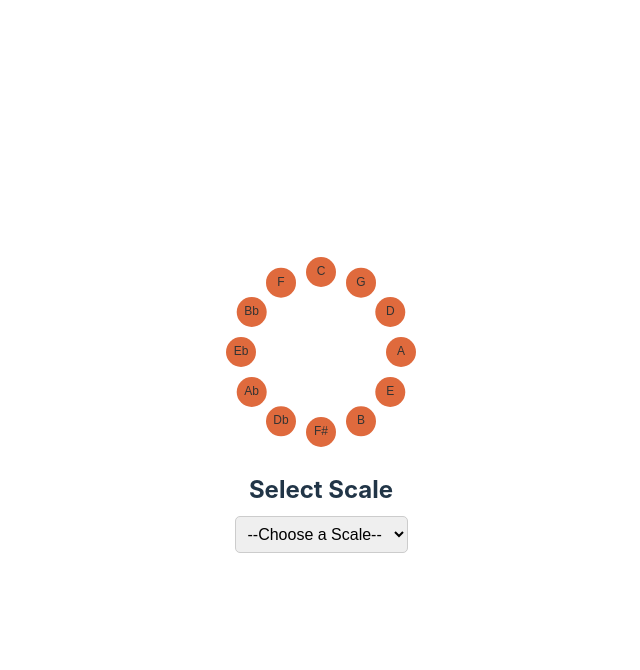
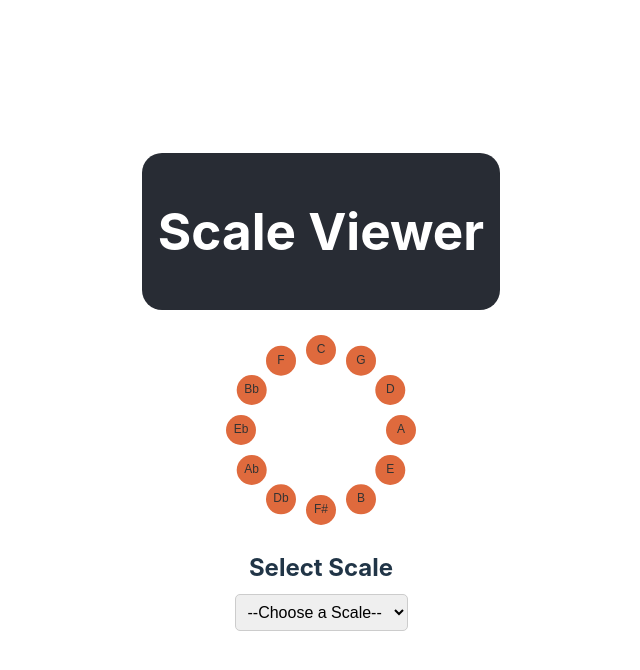
Before and after one commit to ajSeadler/scale-viewer, a React (Vite) app: page / in a window 1280 px wide. Shown: the top 670 px of the page, without its empty margins (319-959 px from the left). Built offline with nearby package versions, Linux system fonts and the light colour scheme.

Commit message:
fix active circle bug

```diff
--- a/src/App.jsx
+++ b/src/App.jsx
@@ -1,3 +1,4 @@
+// src/App.jsx
 import React, { useState } from 'react';
 import CircleOfFifths from './components/CircleOfFifths';
 import ScaleSelector from './components/ScaleSelector';
@@ -10,10 +11,13 @@ const App = () => {
   const [selectedScale, setSelectedScale] = useState('');
 
   return (
-    <div>
-      <CircleOfFifths setSelectedKey={setSelectedKey} />
-      <ScaleSelector setSelectedScale={setSelectedScale} />
-      <ScaleDisplay selectedKey={selectedKey} selectedScale={selectedScale} />
+    <div className="app-container">
+      <Header />
+      <div className="main-content">
+        <CircleOfFifths selectedKey={selectedKey} setSelectedKey={setSelectedKey} />
+        <ScaleSelector setSelectedScale={setSelectedScale} />
+        <ScaleDisplay selectedKey={selectedKey} selectedScale={selectedScale} />
+      </div>
     </div>
   );
 };
--- a/src/styles/CircleOfFifths.css
+++ b/src/styles/CircleOfFifths.css
@@ -17,7 +17,7 @@
 }
 
 .key-circle.active {
-  fill: #ff6347; /* Different color for the selected key */
+  fill: #fff; /* Different color for the selected key */
 }
 
 .key-text {
```
